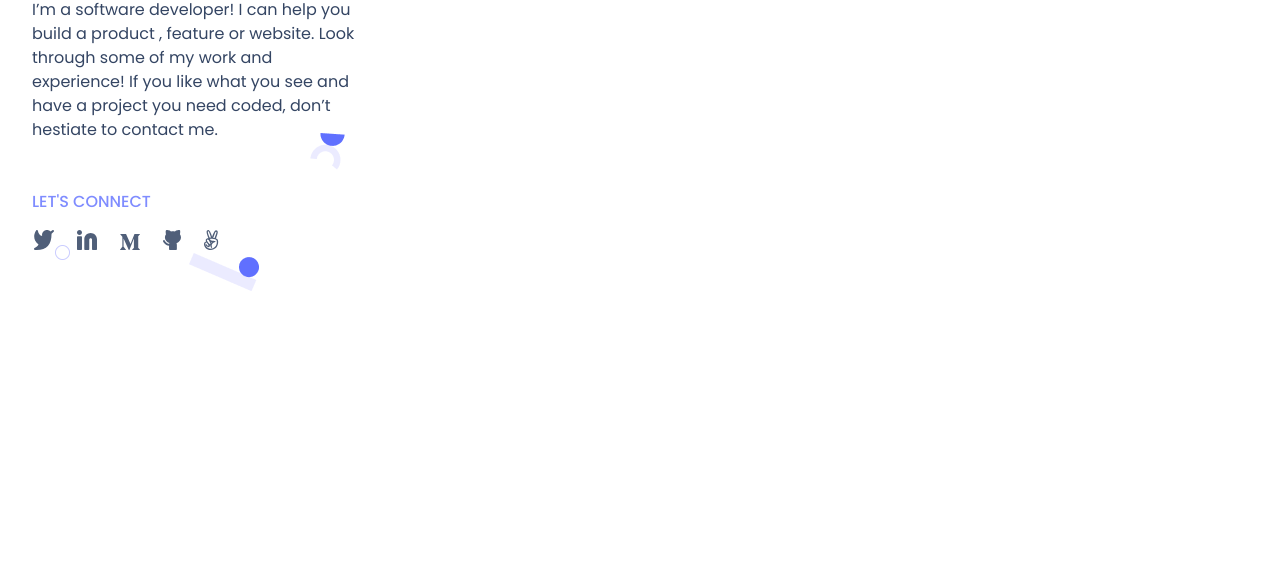
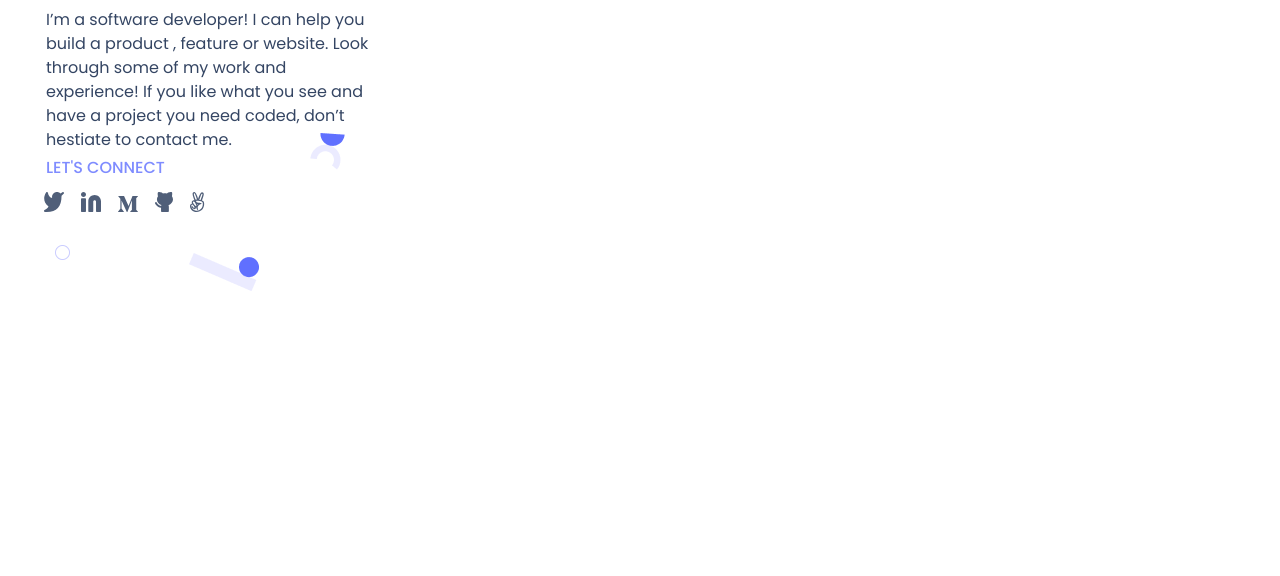
Before and after one commit to brainskev/setup-and-mobile-version-skeleton, a plain HTML site: page index.html in a window 1280 px wide. Shown: the part 408-984 px from the top of the page. After the commit the page ends 800 px from the top, so only its background shows below. Drawn offline with Linux system fonts and the light colour scheme.

Commit message:
removed unnecessary width

```diff
--- a/style.css
+++ b/style.css
@@ -14,41 +14,44 @@ h1 {
   display: flex;
   align-items: center;
   color: #172b4d;
+  position: relative;
+  bottom: -35px;
 }
 
 p#one {
-  width: 327px;
-  height: 148px;
-  font-family: poppins, sans-serif;
+  font-family: "Poppins", sans-serif;
   font-style: normal;
+  font-weight: 400;
   font-size: 16px;
   line-height: 24px;
   color: #344563;
-  flex: none;
+  position: relative;
+  bottom: -20px;
 }
 
 p#two {
-  color: #7f8cff;
-  font-family: poppins, sans-serif;
+  font-family: "Poppins", sans-serif;
   font-style: normal;
   font-weight: 500;
   font-size: 16px;
   line-height: 24px;
-  flex: none;
-  order: 0;
-  flex-grow: 0;
+  color: #7f8cff;
+  margin-left: 0;
+  position: relative;
+  bottom: -20px;
 }
 
 section.Headline {
   display: flex;
   flex-direction: column;
   align-items: flex-start;
-  padding: 144px 24px;
+  padding: 60px 22px;
   gap: 12px;
   position: absolute;
-  width: 375px;
-  height: 604px;
-  top: 92px;
+  width: 327px;
+  height: 150px;
+  top: 114px;
+  left: 24px;
 }
 
 li {
@@ -59,15 +62,6 @@ li i {
   float: right;
 }
 
-li a {
-  font-family: poppins, sans-serif;
-  font-style: bold;
-  font-size: 18px;
-  height: 74%;
-  text-align: center;
-  vertical-align: center;
-  color: #6070ff;
-}
 
 .menu li {
   width: 3em;
@@ -93,7 +87,7 @@ li a {
 }
 
 .icons > a {
-  padding: 0 0.6em;
+  padding: 0 0.4em;
 }
 
 .icons {
@@ -107,3 +101,10 @@ li a {
   font-size: 18px;
   text-decoration: none;
 }
+
+.social-media {
+  display: flex;
+  flex-direction: column;
+  position: relative;
+  bottom: 40px;
+}
```
